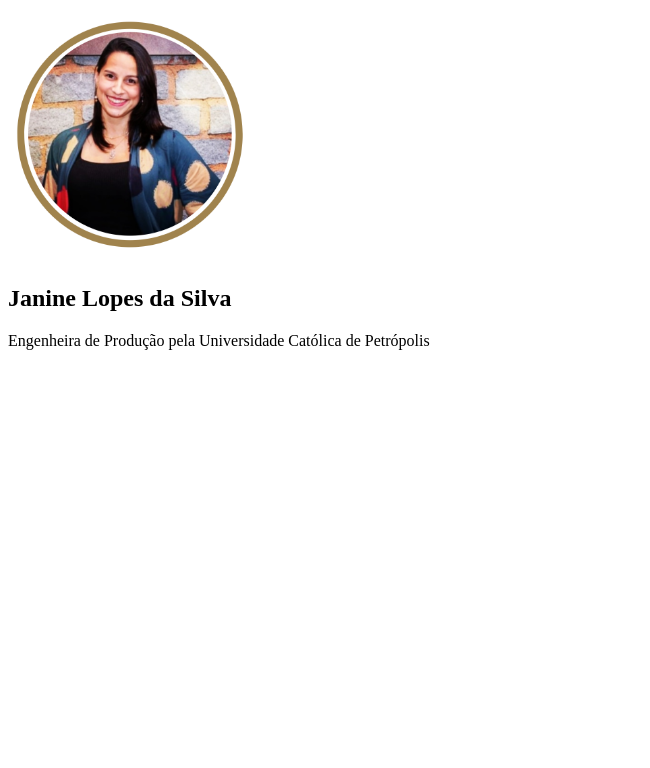
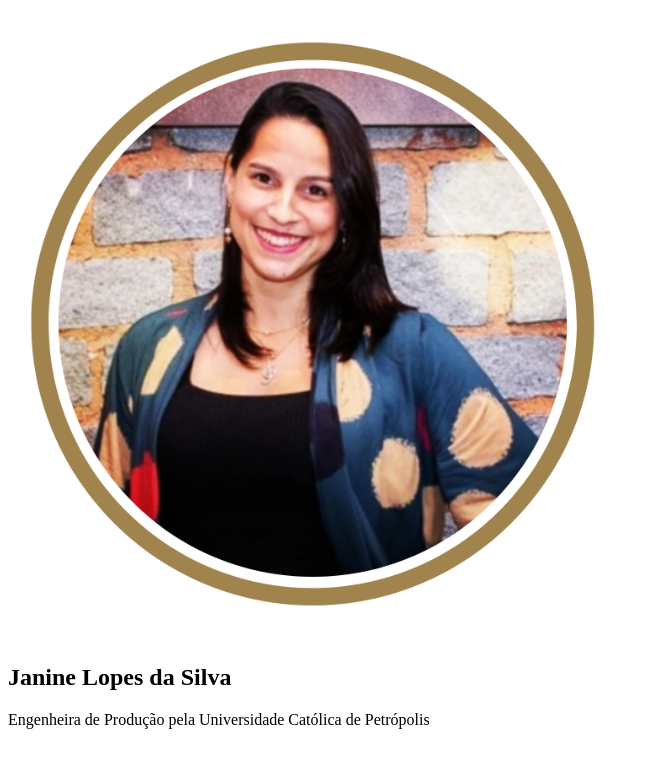
Before and after one commit to JanineEngPro/portifolioPadrao, a plain HTML site: page index.html in a window 1280 px wide. Shown: the whole page, without its empty margins (0-650 px from the left). Drawn offline with Linux system fonts and the light colour scheme; files that its build step writes are made by us from their sources.

Commit message:
alterando tamanho da foto

```diff
--- a/index.html
+++ b/index.html
@@ -9,7 +9,7 @@
 </head>
 <body>
     <section class="cabecalho">
-        <img width="20%" src="fotoCeoDou.png">
+        <img width="50%" src="fotoCeoDou.png">
         <h2> Janine Lopes da Silva </h2>
         <p> Engenheira de Produção pela Universidade Católica de Petrópolis</p>
     </section>
```
